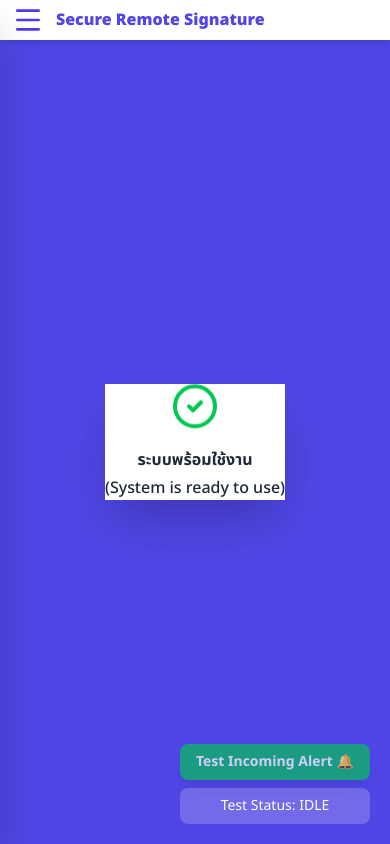
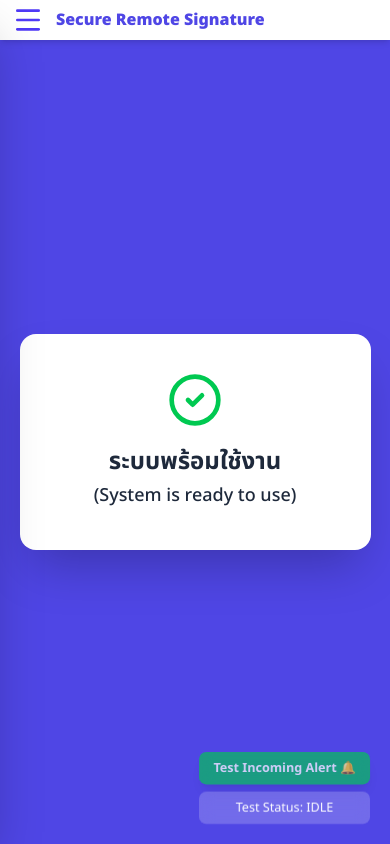
Before and after one commit to Secure-Remote-signature/RemoteSecureSignature, a Next.js app in the folder frontend/: page /dashboard in a window 390 px wide. Built offline with nearby package versions, Linux system fonts and the light colour scheme.

Commit message:
feat: update Dashboard styling for improved layout and responsiveness

```diff
--- a/frontend/app/(main)/dashboard/page.tsx
+++ b/frontend/app/(main)/dashboard/page.tsx
@@ -41,8 +41,8 @@ export default function Dashboard() {
 
             {/* --- หน้าจอหลัก Dashboard --- */}
             <div className={`bg-white shadow-2xl flex flex-col items-center justify-center text-center
-                             aspect-video
-                             pi:w-[65%] pi:rounded-[20px]
+                             w-[90%] py-10 rounded-2xl aspect-auto
+                             pi:w-[65%] pi:py-0 pi:rounded-[20px] pi:aspect-video
                              2xl:w-[45%] 2xl:rounded-[40px]
                              transition-all duration-300
                              ${machineStatus === 'working' ? 'ring-4 ring-orange-300' : ''}
@@ -51,27 +51,27 @@ export default function Dashboard() {
                 {machineStatus === 'idle' ? (
                     <>
                         <div className="mb-4 text-green-500 animate-bounce">
-                            <CheckCircle2 size={48} className="pi:w-10 pi:h-10 2xl:w-16 2xl:h-16" />
+                            <CheckCircle2 className="w-14 h-14 pi:w-10 pi:h-10 2xl:w-16 2xl:h-16" />
                         </div>
-                        <h1 className="text-Slate-gray pi:text-[24px] 2xl:text-[32px] font-bold">
+                        <h1 className="text-Slate-gray text-2xl pi:text-[24px] 2xl:text-[32px] font-bold">
                             ระบบพร้อมใช้งาน
                         </h1>
-                        <h1 className="text-Slate-gray pi:text-[20px] 2xl:text-[28px] font-medium mt-1">
+                        <h1 className="text-Slate-gray text-lg pi:text-[20px] 2xl:text-[28px] font-medium mt-1">
                             (System is ready to use)
                         </h1>
                     </>
                 ) : (
                     <>
                         <div className="mb-4 text-orange-500 animate-spin">
-                            <Loader2 size={48} className="pi:w-10 pi:h-10 2xl:w-16 2xl:h-16" />
+                            <Loader2 className="w-14 h-14 pi:w-10 pi:h-10 2xl:w-16 2xl:h-16" />
                         </div>
-                        <h1 className="text-orange-600 pi:text-[24px] 2xl:text-[32px] font-bold">
+                        <h1 className="text-orange-600 text-2xl pi:text-[24px] 2xl:text-[32px] font-bold">
                             ระบบกำลังทำงาน...
                         </h1>
-                        <h1 className="text-orange-600 pi:text-[20px] 2xl:text-[28px] font-medium mt-1">
+                        <h1 className="text-orange-600 text-lg pi:text-[20px] 2xl:text-[28px] font-medium mt-1">
                             (Machine is working)
                         </h1>
-                        <p className="text-gray-400 mt-2 pi:text-[14px] 2xl:text-[18px]">
+                        <p className="text-gray-400 mt-2 text-sm pi:text-[14px] 2xl:text-[18px]">
                             กรุณารอสักครู่...
                         </p>
                     </>
@@ -170,7 +170,7 @@ export default function Dashboard() {
             )}
 
             {/* --- ปุ่มทดสอบมุมขวาล่าง --- */}
-            <div className="absolute bottom-5 right-5 flex flex-col gap-2 z-40">
+            <div className="absolute bottom-5 right-5 flex flex-col gap-2 z-40 scale-90 origin-bottom-right pi:scale-100">
                 <button
                     onClick={handleSimulateIncoming}
                     className="bg-green-500/90 hover:bg-green-600 text-white px-4 py-2 rounded-lg backdrop-blur-sm shadow-lg animate-pulse text-sm font-bold"
```
